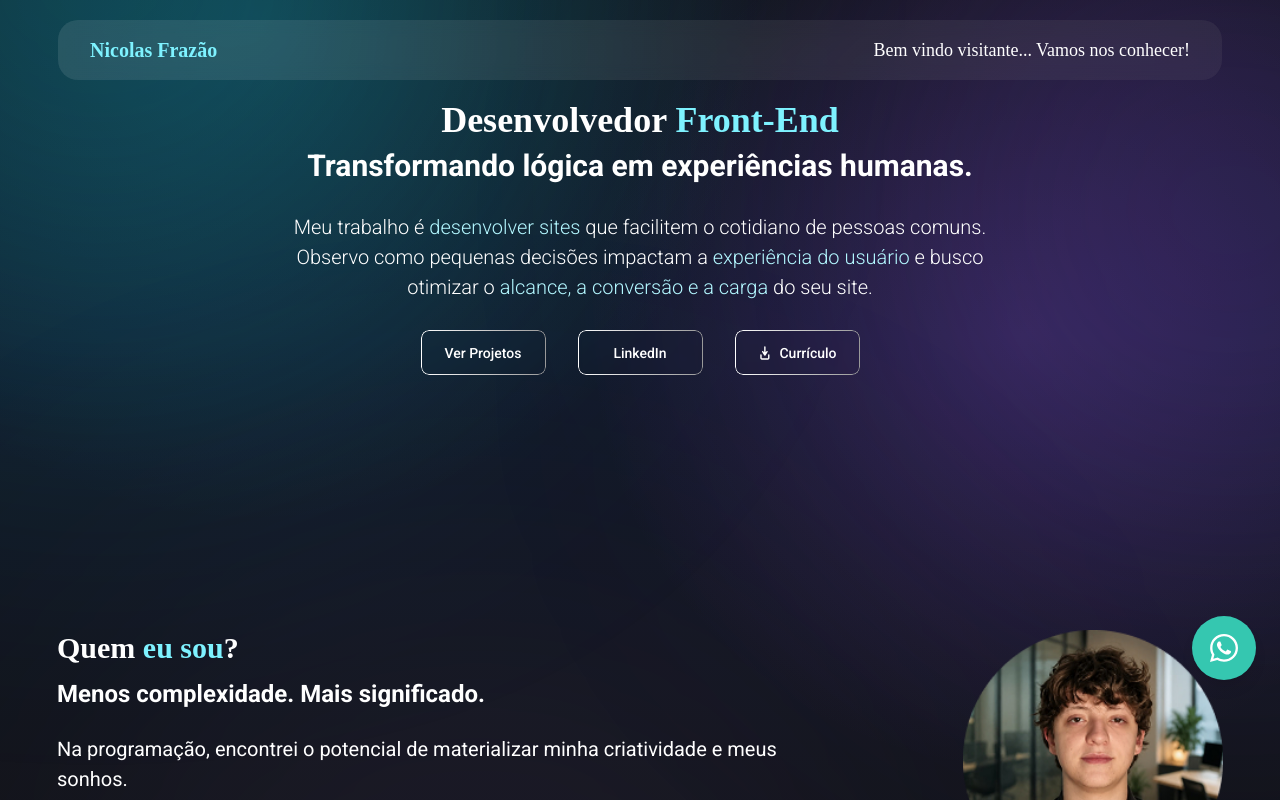
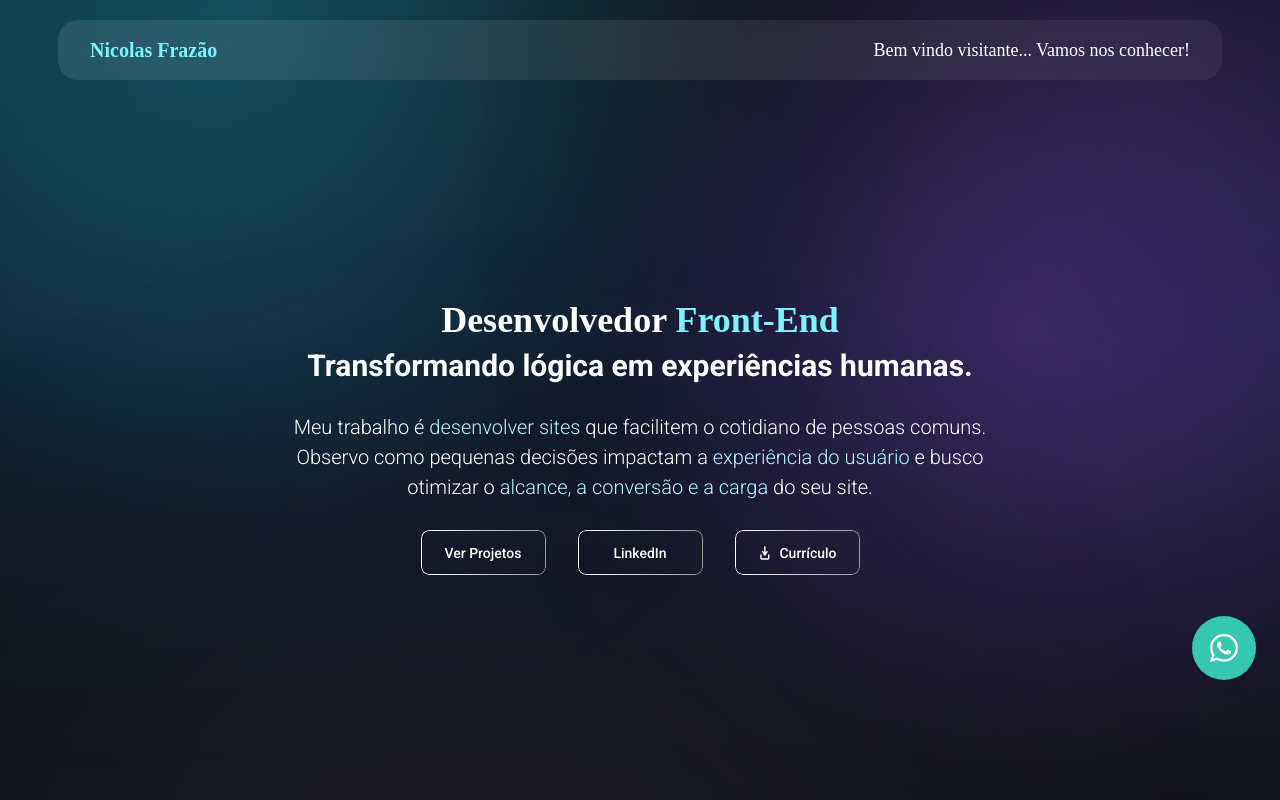
Before and after one commit to NicolasSF2006/portfolio, a React (Vite) app: page / in a window 1280 px wide. Shown: the top 800 px of the page. Built offline with nearby package versions, Linux system fonts and the light colour scheme; a web font is replaced by a local one.

Commit message:
arruma margin top do main para o header

```diff
--- a/src/App.tsx
+++ b/src/App.tsx
@@ -44,7 +44,7 @@ export function App() {
 
           mt-50: cria espaço inicial abaixo do header.
         */}
-        <main className="mt-50]">
+        <main className="mt-50">
           {/* Seção inicial/apresentação */}
           <SecaoIntroducao />
 
```
Also changed, not shown: src/index.css (line endings or trailing spaces).
